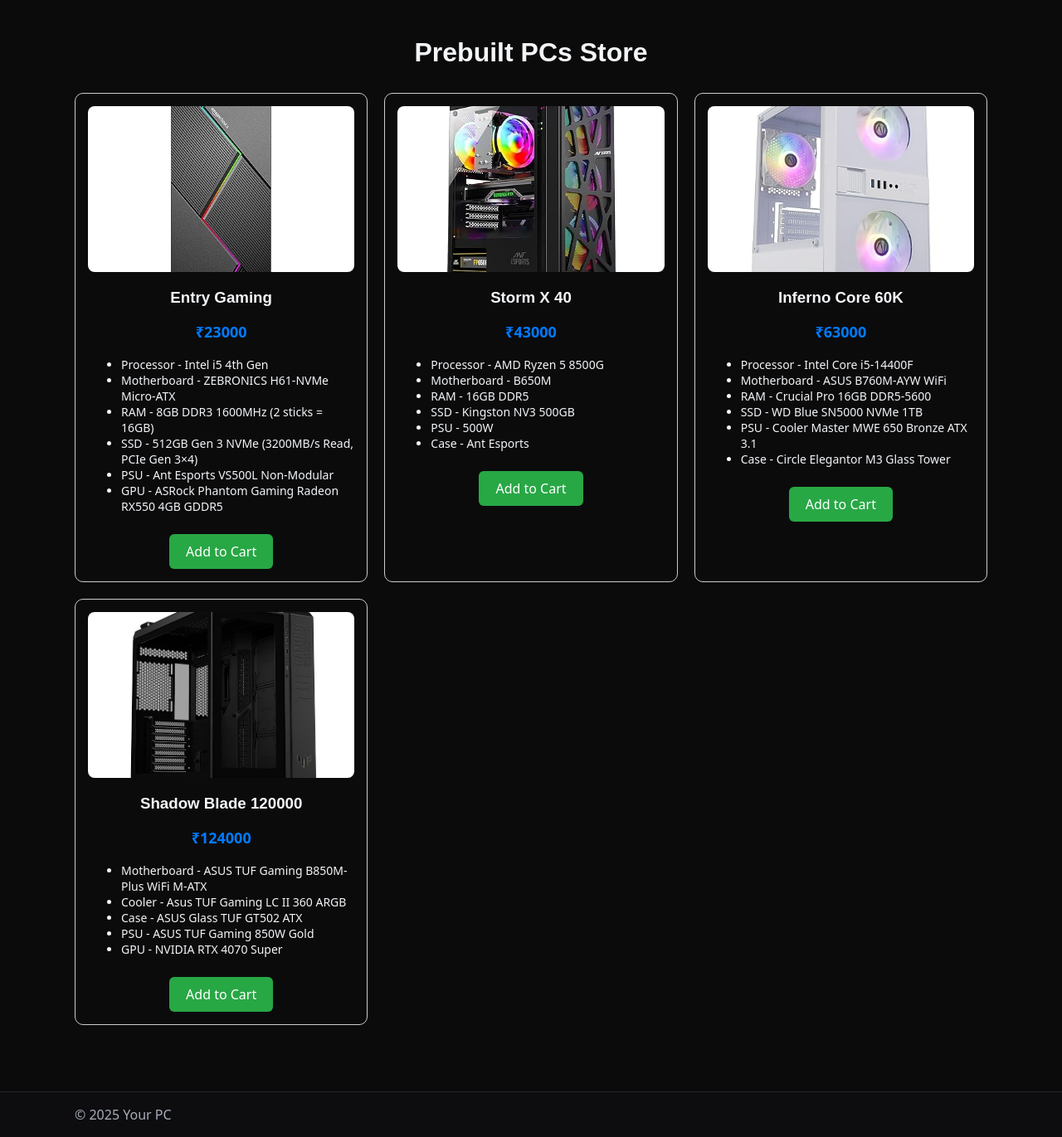
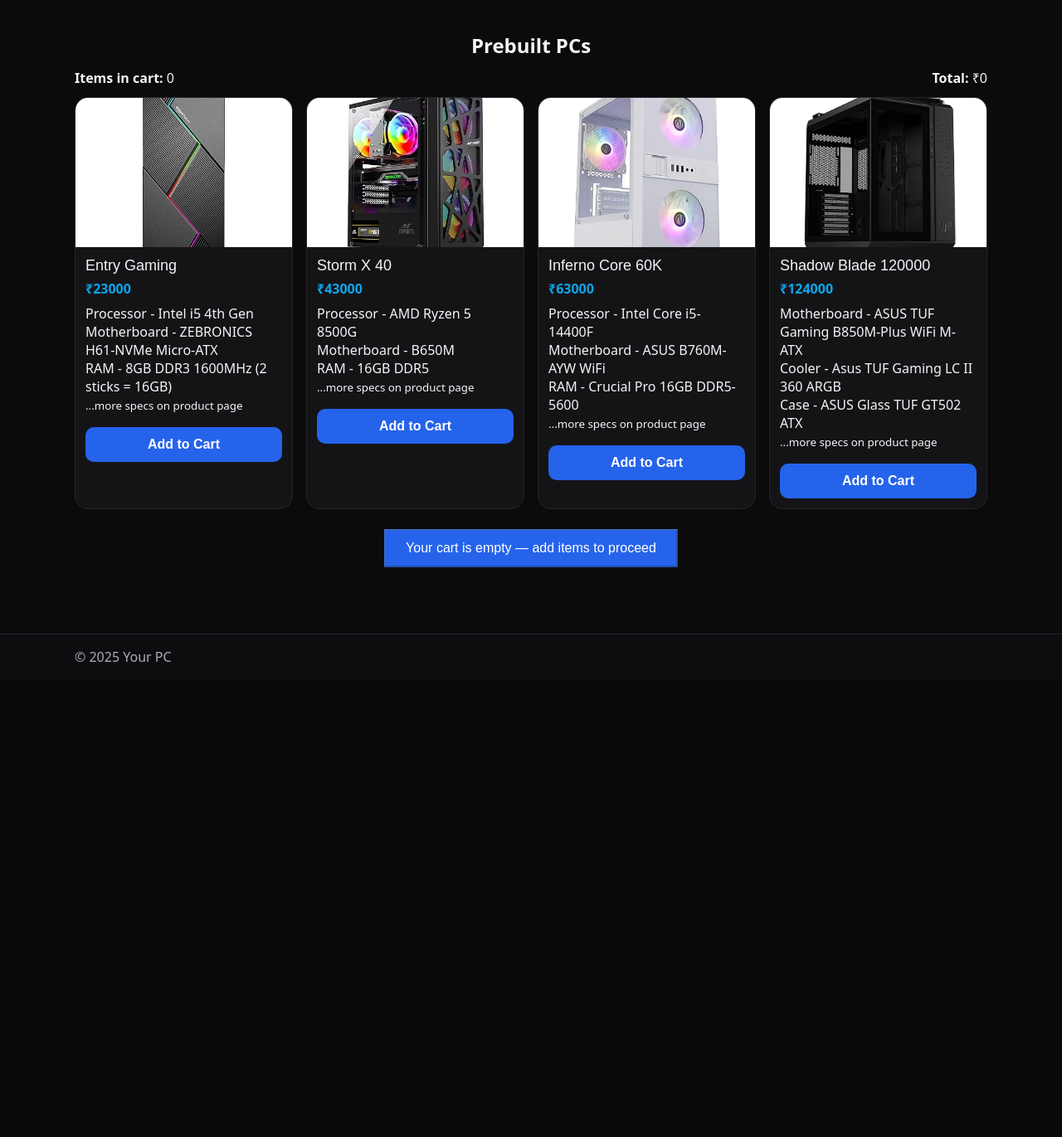
Before and after one commit to Aayush712893/PCstore, a Flask app: page /store in a window 1280 px wide. Shown: the part 65-1436 px from the top of the page at 83% size. After the commit the page ends 863 px from the top, so only its background shows below. Run offline with Flask 3, Linux system fonts and the light colour scheme; parts of the project's set-up code (start-up, migrations or seed data) failed here and were passed over.

Commit message:
Allow multi-item cart: add-to-cart returns to store; added Proceed button on store

```diff
--- a/app.py
+++ b/app.py
@@ -329,17 +329,34 @@
     # store is visible without login
     return render_template("store.html", prebuilds=prebuilds)
 
-@app.route("/add_to_cart/<int:pc_id>")
+# Replace your existing add_to_cart route with this one
+@app.route("/add_to_cart/<int:pc_id>", methods=["POST"])
 @login_required
 def add_to_cart(pc_id):
+    # ensure cart exists
     cart = session.get("cart", [])
+    # find the pc by id and append a lightweight item (id, name, price)
     for pc in prebuilds:
         if pc["id"] == pc_id:
-            cart.append(pc)
+            cart.append({"id": pc["id"], "name": pc["name"], "price": pc["price"]})
             break
     session["cart"] = cart
-    # 👉 go collect shipping details next
-    return redirect(url_for("shipping"))
+    # Redirect back to store so user can continue shopping
+    return redirect(url_for("store"))
+
+@app.context_processor
+def inject_cart_info():
+    cart = session.get("cart", [])
+    return {"cart_count": len(cart), "cart_total": sum(item["price"] for item in cart)}
+
+@app.route("/remove_from_cart/<int:index>", methods=["POST"])
+@login_required
+def remove_from_cart(index):
+    cart = session.get("cart", [])
+    if 0 <= index < len(cart):
+        cart.pop(index)
+    session["cart"] = cart
+    return redirect(url_for("cart"))
 
 @app.route("/shipping", methods=["GET", "POST"])
 @login_required
--- a/templates/store.html
+++ b/templates/store.html
@@ -1,66 +1,53 @@
 {% extends "base.html" %}
-
 {% block title %}Store - Your PC{% endblock %}
 
 {% block content %}
-<h2 style="text-align:center; font-family:'Bahnschrift SemiBold', sans-serif; font-size:32px; margin-bottom:30px;">
-    Prebuilt PCs Store
-</h2>
-<div style="display:grid; grid-template-columns:repeat(auto-fit, minmax(300px, 1fr)); gap:20px;">
-    {% for pc in prebuilds %}
-    <div class="pc-card">
-        <img src="{{ url_for('static', filename=pc.image) }}" alt="{{ pc.name }}">
-        <h3>{{ pc.name }}</h3>
-        <p>₹{{ pc.price }}</p>
-        <ul style="text-align:left; font-size:14px;">
-            {% for spec in pc.specs %}
-            <li>{{ spec }}</li>
-            {% endfor %}
-        </ul>
-        <a href="/add_to_cart/{{ pc.id }}" class="cart-btn">Add to Cart</a>
-    </div>
-    {% endfor %}
+<h2 style="text-align:center; margin-bottom:12px;">Prebuilt PCs</h2>
+
+<!-- Cart summary at top -->
+<div style="display:flex; justify-content:space-between; align-items:center; margin-bottom:12px;">
+  <div>
+    <strong>Items in cart:</strong> {{ cart_count }}
+  </div>
+  <div>
+    <strong>Total:</strong> ₹{{ cart_total }}
+  </div>
 </div>
 
-<style>
-.pc-card {
-    border: 1px solid #ccc;
-    border-radius: 10px;
-    padding: 15px;
-    text-align: center;
-    transition: transform 0.3s, box-shadow 0.3s;
-}
-.pc-card img {
-    width: 100%;
-    height: 200px;
-    object-fit: cover;
-    border-radius: 8px;
-}
-.pc-card h3 {
-    font-family: 'Bahnschrift SemiBold', sans-serif;
-    margin: 15px 0;
-}
-.pc-card p {
-    font-size: 18px;
-    font-weight: bold;
-    color: #007bff;
-}
-.pc-card:hover {
-    transform: translateY(-8px);
-    box-shadow: 0 8px 20px rgba(0,0,0,0.2);
-}
-.cart-btn {
-    display: inline-block;
-    margin-top: 10px;
-    background: #28a745;
-    color: white;
-    padding: 10px 20px;
-    text-decoration: none;
-    border-radius: 6px;
-    transition: background 0.3s;
-}
-.cart-btn:hover {
-    background: #218838;
-}
-</style>
+<div class="prebuild-grid">
+  {% for pc in prebuilds %}
+  <div class="card">
+    <img src="{{ url_for('static', filename=pc.image) }}" alt="{{ pc.name }}">
+    <div class="card-body">
+      <div class="card-title">{{ pc.name }}</div>
+      <div class="card-price">₹{{ pc.price }}</div>
+      <p style="margin:8px 0; color:var(--muted); font-size:14px;">
+        {% for s in pc.specs[:3] %}
+          <div>{{ s }}</div>
+        {% endfor %}
+        <small>...more specs on product page</small>
+      </p>
+
+      <!-- Add to cart form (POST) -->
+      <form method="POST" action="{{ url_for('add_to_cart', pc_id=pc.id) }}">
+        <button type="submit" class="btn" style="width:100%;">Add to Cart</button>
+      </form>
+    </div>
+  </div>
+  {% endfor %}
+</div>
+
+<!-- Proceed button fixed at bottom of store page -->
+<div style="margin-top:24px; text-align:center;">
+  {% if cart_count > 0 %}
+    <a href="{{ url_for('shipping') }}" class="btn" style="padding:12px 24px; font-size:16px;">
+      Proceed to Checkout ({{ cart_count }} item{% if cart_count > 1 %}s{% endif %})
+    </a>
+  {% else %}
+    <button class="btn" style="padding:12px 24px; font-size:16px;" disabled>
+      Your cart is empty — add items to proceed
+    </button>
+  {% endif %}
+</div>
+
 {% endblock %}
```
Also changed, not shown: templates/cart.html (+73 -17 lines).
